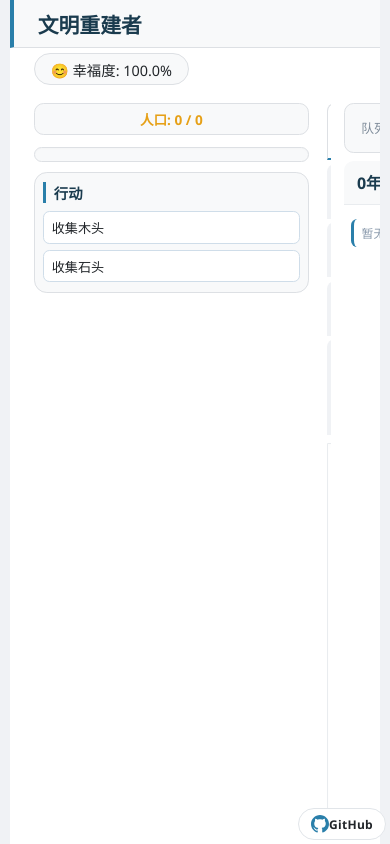
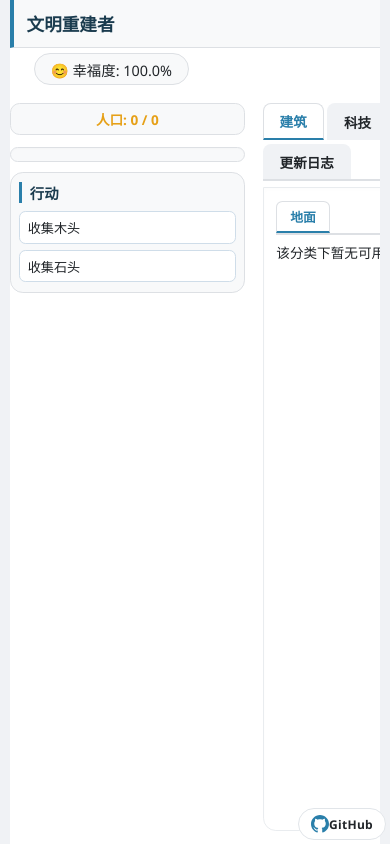
Before and after one commit to Tlxgs/CivilizationRebuilder, a plain HTML site: page index.html in a window 390 px wide. Drawn offline with Linux system fonts and the light colour scheme.

Commit message:
Add files via upload

```diff
--- a/style.css
+++ b/style.css
@@ -109,7 +109,7 @@ body.dark-theme {
 
 html, body {
     height: 100%;
-    overflow: hidden;
+    overflow: auto;
     font-family: 'Segoe UI', 'Roboto', -apple-system, sans-serif;
     color: var(--text);
     background: var(--bg-body);
@@ -124,7 +124,7 @@ html, body {
     flex-direction: column;
     background: var(--bg-container);
     box-shadow: 0 0 20px var(--shadow);
-    overflow: hidden;
+    overflow: auto;
     transition: background 0.3s;
 }
 
@@ -165,8 +165,8 @@ html, body {
     display: flex;
     gap: 0.8rem;
     padding: 0.8rem 1rem 0.8rem 1.5rem;
-    min-height: 0;   /* flex child 允许收缩 */
-    overflow: hidden;
+    min-height: 250;   /* flex child 允许收缩 */
+    overflow: auto;
 }
 
 .sidebar {
@@ -182,7 +182,7 @@ html, body {
     flex: 1 1 auto;
     display: flex;
     flex-direction: column;
-    min-width: 0;
+    min-width: 200 !important;
     overflow-y: auto;
     padding-right: 0.3rem;
 }
@@ -1052,3 +1052,78 @@ body.dark-theme .building-card.highlight {
     background-color: rgba(88, 166, 255, 0.091) !important;
     outline-color: #58a6ff75 !important;
 }
+/* ========== 手机窄屏水平滚动支持 ========== */
+@media (max-width: 800px) {
+    /* 主布局改为水平滚动容器 */
+    .main-layout {
+        overflow-x: auto !important;
+        overflow-y: hidden !important;
+        gap: 0.8rem;
+        scroll-snap-type: x mandatory;  /* 可选：滑动时自然停靠 */
+        -webkit-overflow-scrolling: touch; /* 提升滚动流畅度 */
+    }
+
+    /* 三列都禁止收缩，并设置最小宽度（保证可读性） */
+    .sidebar {
+        flex: 0 0 auto !important;
+        min-width: 260px !important;
+        width: 260px !important;
+        scroll-snap-align: start;
+    }
+
+    .main-content {
+        flex: 0 0 auto !important;
+        min-width: 320px !important;
+        width: 320px !important;
+        scroll-snap-align: start;
+    }
+
+    .log-panel {
+        flex: 0 0 auto !important;
+        min-width: 240px !important;
+        width: 240px !important;
+        scroll-snap-align: start;
+    }
+
+    /* 让建筑卡片在有限宽度内正常显示，避免额外溢出 */
+    .building-grid {
+        grid-template-columns: 1fr !important;
+    }
+
+    .building-card {
+        min-width: 0;
+        flex-wrap: wrap;
+    }
+
+    /* 资源项内部文字稍微紧凑但不会换行破坏布局 */
+    .res-name {
+        min-width: 60px !important;
+        font-size: 0.75rem;
+    }
+    .res-prod {
+        min-width: 50px !important;
+        font-size: 0.75rem;
+    }
+
+    /* 可选：缩小标题栏内边距，释放更多横向空间 */
+    .game-container > h2 {
+        padding: 0 0.8rem;
+        font-size: 1.1rem;
+    }
+}
+
+/* 对于极窄设备（如小于 600px），略微降低各列最小宽度，但仍保证可滑动 */
+@media (max-width: 600px) {
+    .sidebar {
+        min-width: 240px !important;
+        width: 240px !important;
+    }
+    .main-content {
+        min-width: 280px !important;
+        width: 280px !important;
+    }
+    .log-panel {
+        min-width: 220px !important;
+        width: 220px !important;
+    }
+}
```
